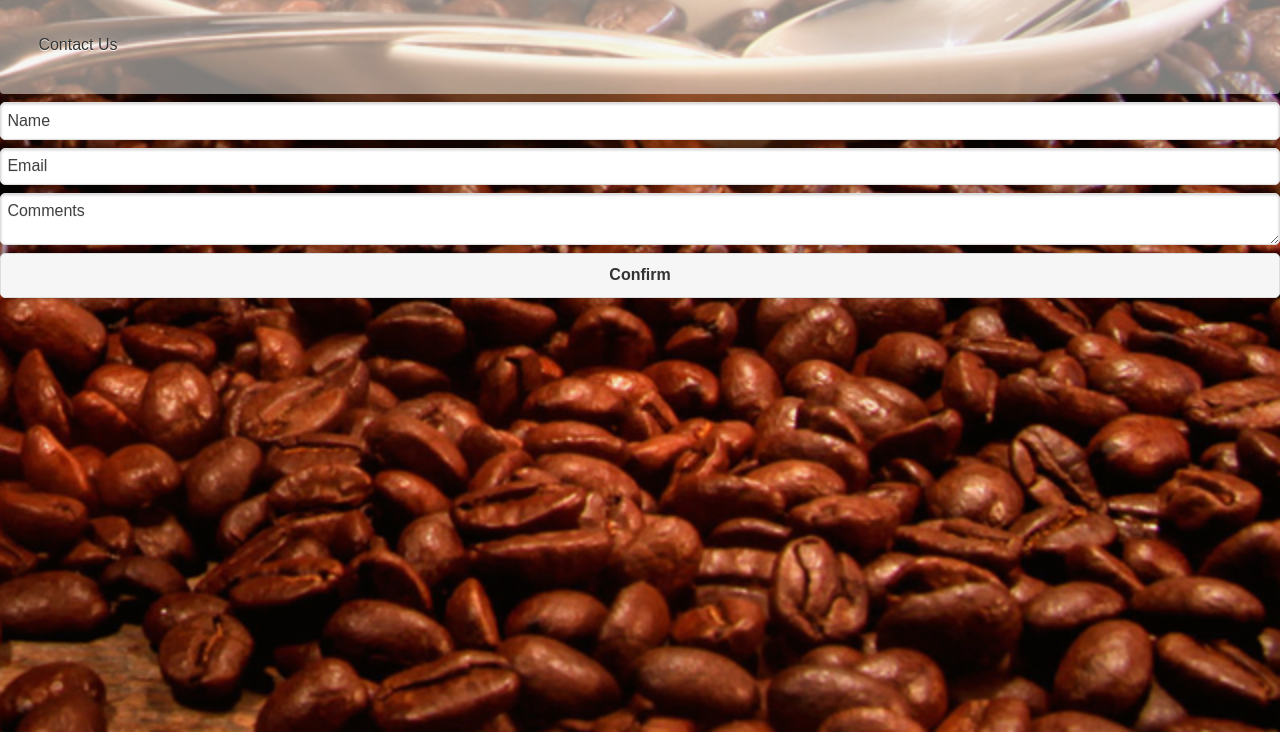
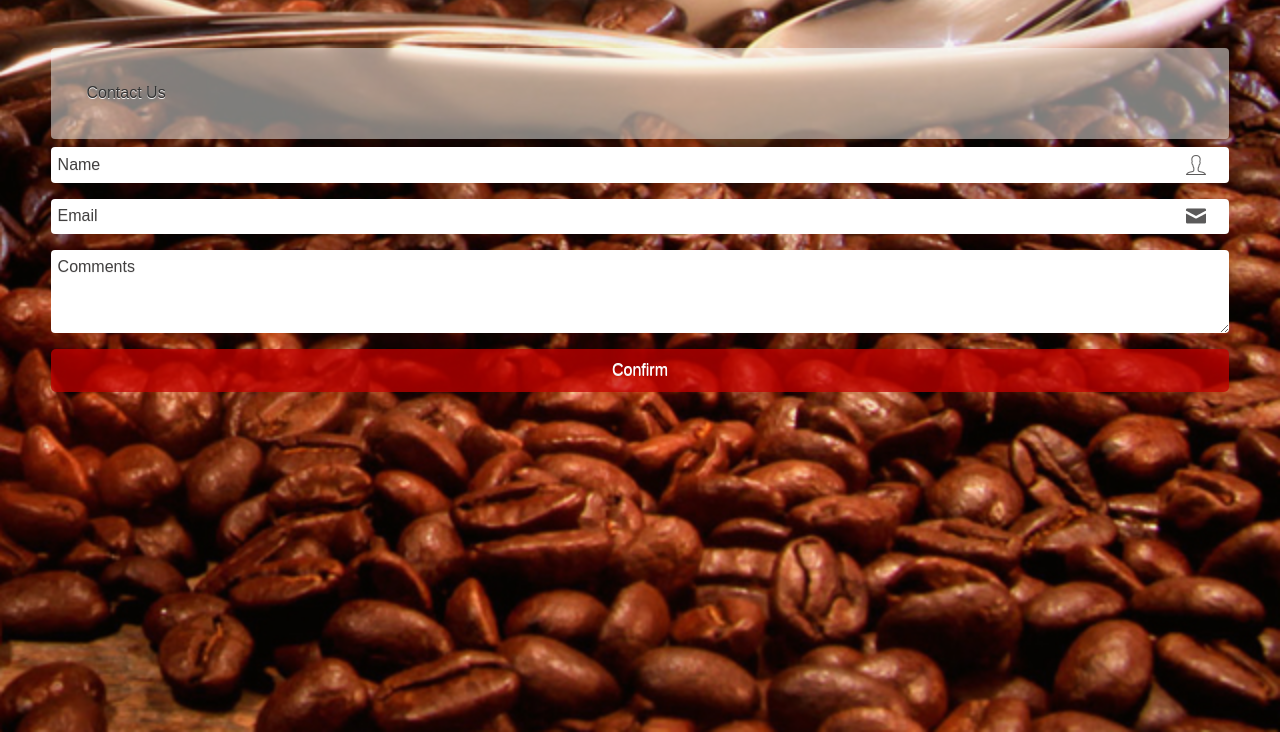
Before and after one commit to jarnailboparai/ycc_cafedfoo_742, a plain HTML site: page contactus_form_4443.html in a window 1280 px wide. Shown: the part 68-800 px from the top of the page. Drawn offline with Linux system fonts and the light colour scheme.

Commit message:
First Commit By Chance

```diff
--- a/css/contactus_form.css
+++ b/css/contactus_form.css
@@ -1,17 +1,17 @@
-.appointment_form{
+.contactus_form{
 	padding:4%;
 	position:relative;
 	z-index:1;
 }
-.appointment_form *{
+.contactus_form *{
 	border-radius:0px;
 	box-shadow:none;
 }
-.appointment_form input[type="text"],.appointment_form textarea{
+.contactus_form input[type="text"],.contactus_form textarea{
 	background:#f6f6f6;
 	color:#424040;
 }
-.appointment_form .ui-input-text{
+.contactus_form .ui-input-text{
 		margin-bottom:16px;
 }
 .manadatory_notification {
@@ -20,10 +20,10 @@
     text-shadow: none;
 	padding-bottom:2%;
 }
-.appointment_form textarea{
+.contactus_form textarea{
 	height:83px !important;
 }
-.appointment_form .ui-btn,.appointment_form .ui-btn:hover
+.contactus_form .ui-btn,.contactus_form .ui-btn:hover
 {
 	background:url(../images/appointment_btn_bg.png);
 	color:#fff;
@@ -31,7 +31,7 @@
 	border:none;
 	transition:all ease .3s;
 }
-.appointment_form .ui-btn:hover{
+.contactus_form .ui-btn:hover{
 	background:#96220E url(../images/appointment_btn_bg.png);
 }
 ::-webkit-input-placeholder {
@@ -54,19 +54,19 @@
 	position:absolute;
 	opacity:.69;
 }
-.appointment_form input[type="text"].date_ico{
+.contactus_form input[type="text"].date_ico{
 	background:url(../images/date_ico.png) 98% center no-repeat;
 }
-.appointment_form input[type="text"].time_ico{
+.contactus_form input[type="text"].time_ico{
 	background:url(../images/time_ico.png) 98% center no-repeat;
 }
-.appointment_form input[type="text"].name_ico{
+.contactus_form input[type="text"].name_ico{
 	background:url(../images/name_ico.png) 98% center no-repeat;
 }
-.appointment_form input[type="text"].email_ico{
+.contactus_form input[type="text"].email_ico{
 	background:url(../images/email_ico.png) 98% center no-repeat;
 }
-.appointment_form input[type="text"].phone_ico{
+.contactus_form input[type="text"].phone_ico{
 	background:url(../images/phone_ico.png) 98% center no-repeat;
 }
 .thankyou_note{
@@ -78,14 +78,14 @@
 	background:url(../images/title_bg.png);
 	padding:4%;
 }
-.appointment_form .ui-input-text{
+.contactus_form .ui-input-text{
 	background: none repeat scroll 0 0 rgba(0, 0, 0, 0);
     border: medium none;
     box-shadow: none !important;
     position: relative;
 }
 
-.appointment_form input[type="text"],.appointment_form textarea {
+.contactus_form input[type="text"],.contactus_form textarea {
     background-color:#FFFFFF !important;
     border-radius: 4px;
     box-shadow: none;
```
